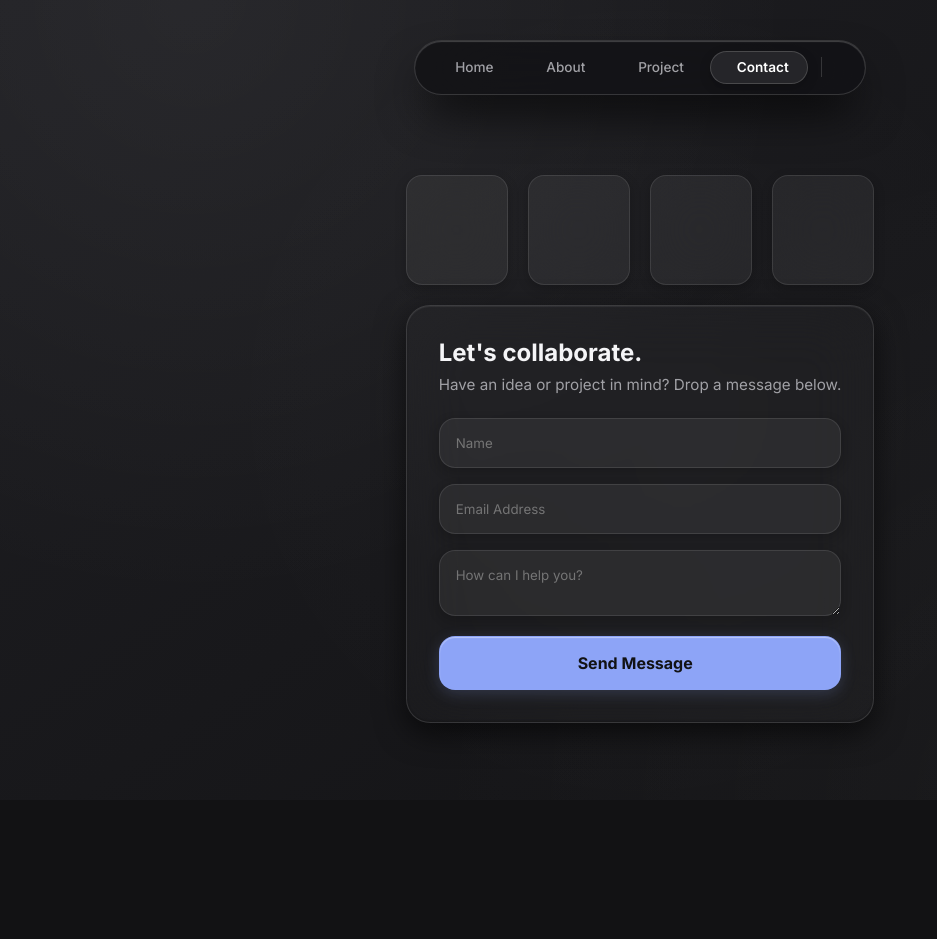
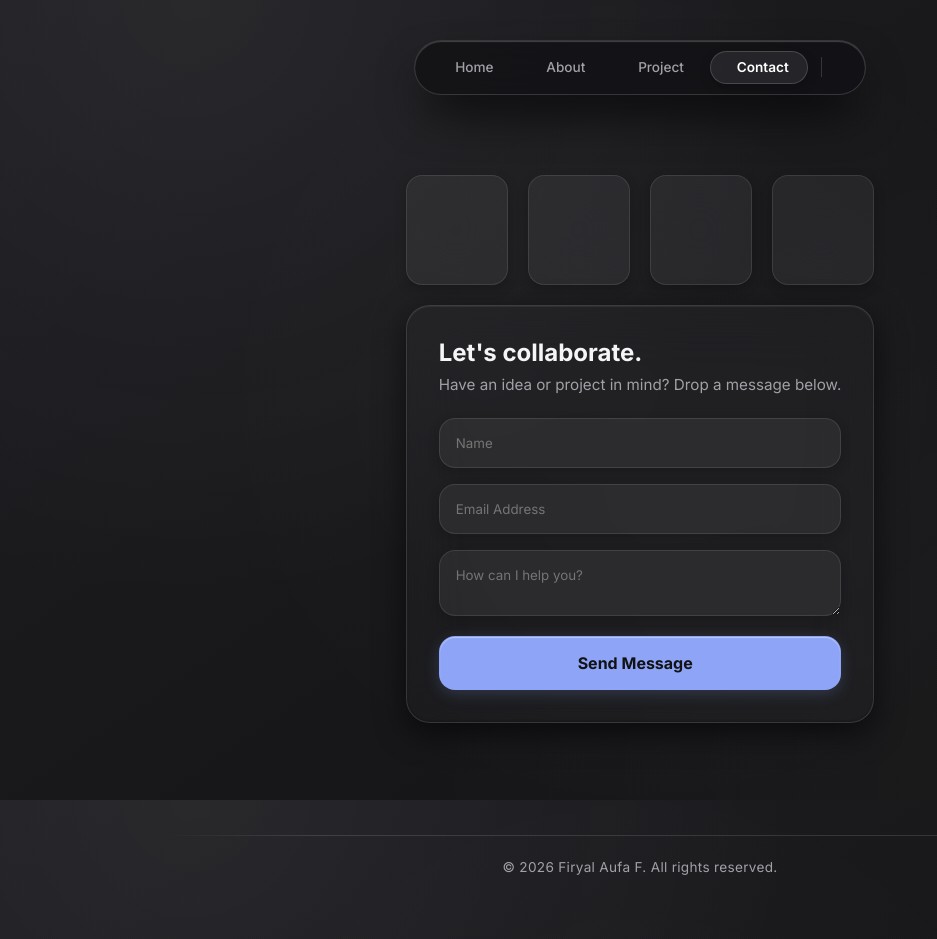
Before and after one commit to aoefiles/firyal-portfolio, a Next.js app: page /contact in a window 1280 px wide. Shown: the whole page, without its empty margins (0-937 px from the left). Before the commit the page ends 800 px from the top, so only its background shows below. Built offline with nearby package versions, Linux system fonts and the light colour scheme; some icons are missing.

Commit message:
update: fix footer at page contact

```diff
--- a/src/app/contact/page.js
+++ b/src/app/contact/page.js
@@ -45,6 +45,10 @@ export default function ContactPage() {
           </div>
         </div>
       </main>
+
+      <footer className="fade-in visible">
+        <p>&copy; 2026 Firyal Aufa F. All rights reserved.</p>
+      </footer>
     </>
   );
 }
```
